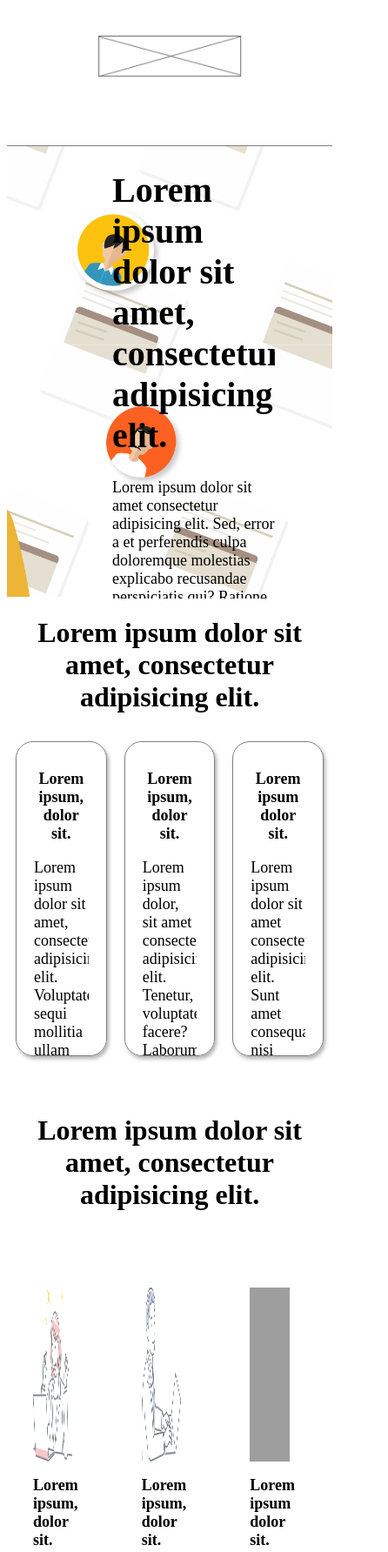
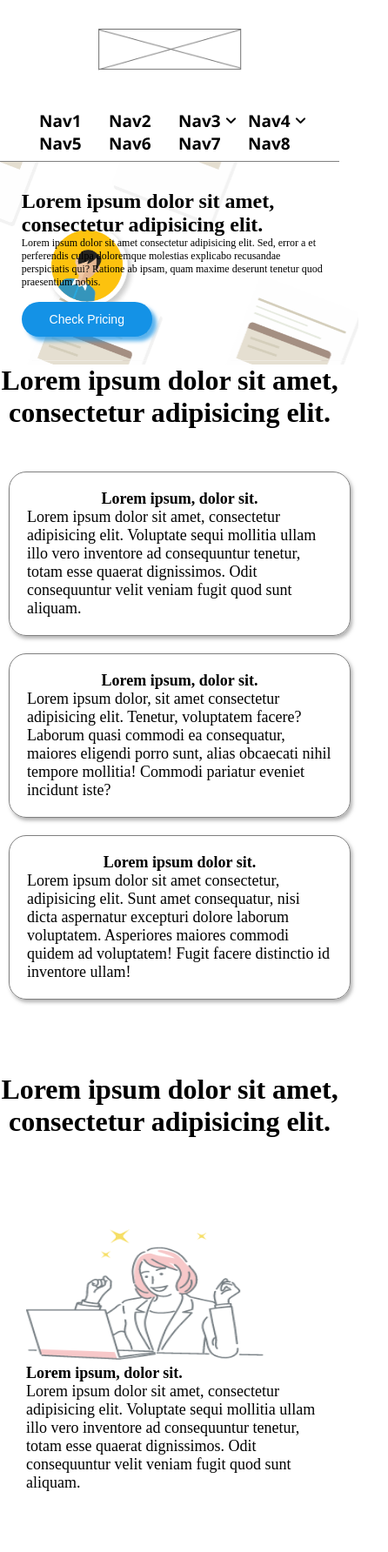
Before and after one commit to PiyushK102/Busibud, a plain HTML site: page index.html in a window 390 px wide. Shown: the top 1784 px of the page at 87% size, 446 px wide, since content can reach past the window. Drawn offline with nearby package versions, Linux system fonts and the light colour scheme; grey boxes are pictures that could not be loaded; files whose address does not match are found by name.

Commit message:
....................................

```diff
--- a/index.html
+++ b/index.html
@@ -6,7 +6,7 @@
     <meta name="viewport" content="width=device-width, initial-scale=1.0">
     <link rel="stylesheet" href="https://fonts.googleapis.com/css2?family=Material+Symbols+Rounded:opsz,wght,FILL,GRAD@20..48,100..700,0..1,-50..200" />
     <link rel="stylesheet" href="style.css">
-    <title>Document</title>
+    <title>HTML Test</title>
 </head>
 <body>
     <div id="pic"><img src="images/01.png" alt=""></div>
--- a/style.css
+++ b/style.css
@@ -262,7 +262,137 @@ h6{
    vertical-align:baseline;
 }
 @media screen and (max-width:800px) {
+*{margin:0;padding:0;}
+nav{
+    display:flex;
+    flex-direction: row;
+    flex-wrap: wrap;
+    width:100%;
+    height:20%;
+    overflow-x: scroll;
+    font-size: 10px;
+    position: sticky;
+    top:0%;
+}
+#navbtn{
+    top: 111px;
+    width: 60px;
+    height: 26px;
+    text-align: left;
+    font: normal normal 600 19px/26px Segoe UI;
+    letter-spacing: 0px;
+    color: rgba(0, 0, 0, 1);
+    opacity: 1;
+    margin:0 10px 0 10px;
+    justify-content:flex-start;
+}
+#part2{
+    display:flex;
+    flex-direction:column;
+    width:100vw;
+}
+p{word-wrap:break-word;width:90vw;}
+#part2dot2{
+ width:95vw ;
+ padding:2em;
+ height:fit-content;
+ background: url(images/part2.2.png) no-repeat ;
+ display:flex;
+}
+#part2dot1{
+    width:90vw;
+    position:relative;
+    left:15px;
+    word-wrap: break-word;
+    font-size: 12px;
+    z-index: 10;
+}
+#part2dot1 h1{
+    width:90vw;
+    font-size: 24px;
+    word-wrap: break-word;
+}
+#pricebutton{
+   width:150px;
+   height:40px;
+   border-radius: 32.5px;
+   color:white;
+   background-color: rgba(20, 146, 230, 1);
+   border:none;
+   font-size: 14px;
+   box-shadow: 5px 5px 4px rgba(20, 146, 230, 0.7);
+}
+#part3,#part4{
+    margin:10% 0 10% 0;
+    display: flex;
+    flex-direction:column;
+    width:100%;
+    height:fit-content;
+    justify-items: center;
+    text-align:center;
+}
+#part3dot1{
+    width:90vw;
+    height:fit-content;
+    border: 1px solid gray;
+    box-shadow: 2px 3px 4px rgba(128, 128, 128, 0.614);
+    border-radius: 20px;
+    padding:20px;
+    margin:10px;
+    font-size: 18px;
+    text-align: left;
+}
+#part3dot1 h1,#part4dot1 h1{
+    font-size:18px;
+    text-align: center;
+    word-wrap: break-word;
+}
+#part4 img{
+    width:70vw;
+    height:150px;
 
-*{overflow-x:scroll}
-::-webkit-scrollbar{display:none;}
 }
+#part4dot1{
+    width:90vw;
+    height:320px;
+    padding:20px;
+    margin:10px;
+    font-size: 18px;
+    text-align: left;
+}
+#part5{
+   display:flex;
+   flex-direction:column;
+}
+#part5dot1,#part5dot3{
+    text-align:left;
+    vertical-align:middle;
+    width:90vw;
+    float:left;
+    display:flex;
+    flex-direction:row;
+}
+#part5dot2,#part5dot4{
+    text-align:left;
+    vertical-align:middle;
+    width:90vw;
+    float:right;
+    align-self:right;
+    display:flex;
+    flex-direction:row;
+}
+#part5dot1 img,#part5dot3 img,#part5dot2 img,#part5dot4 img{
+    vertical-align:middle;
+    margin:2%;
+}
+#content-div{
+    width:90vw;
+    height:fit-content;
+    margin:5%;
+}
+#blank{
+    display:none;
+    height:fit-content;
+    margin:2%;
+}
+}
```
